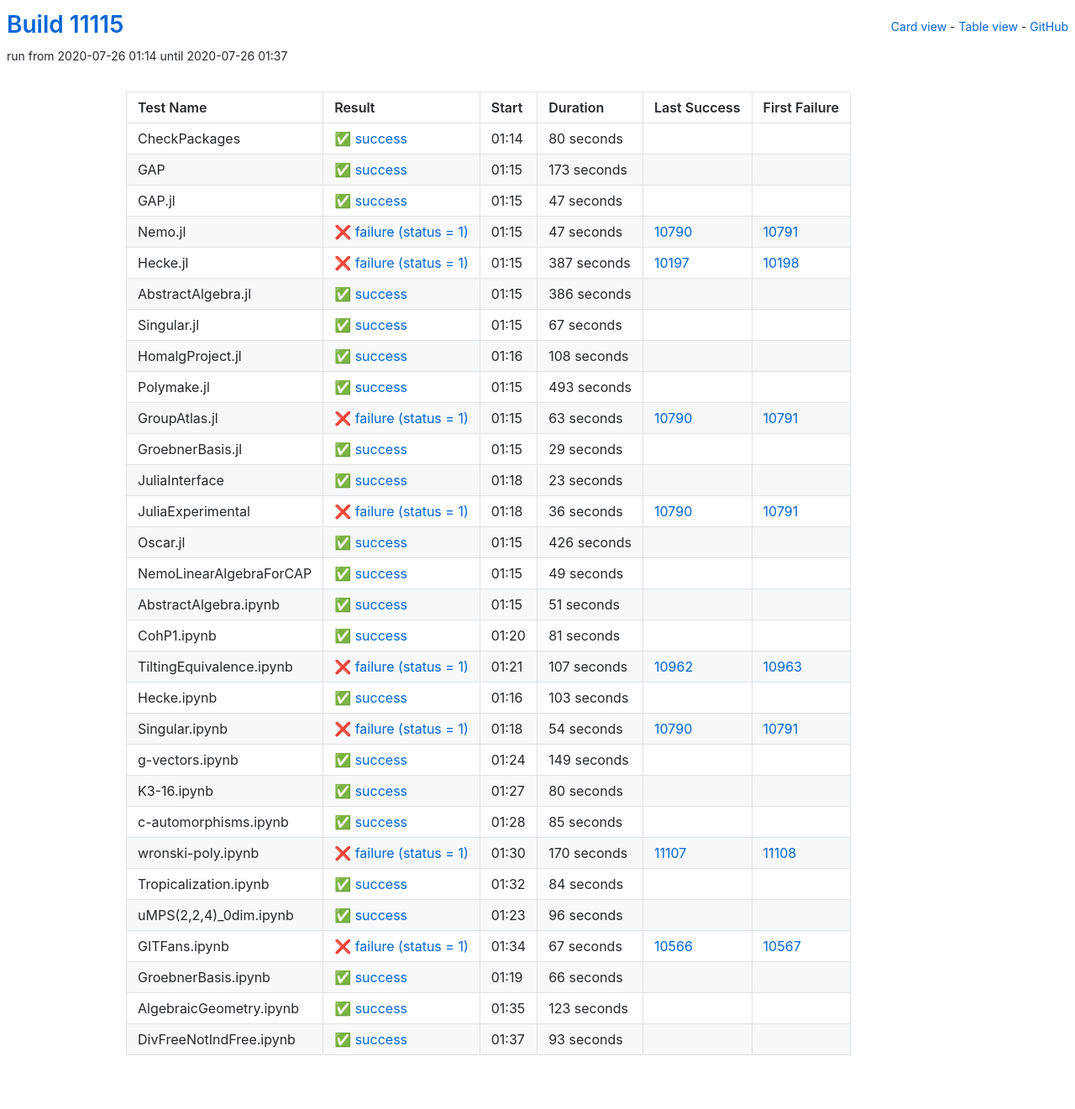
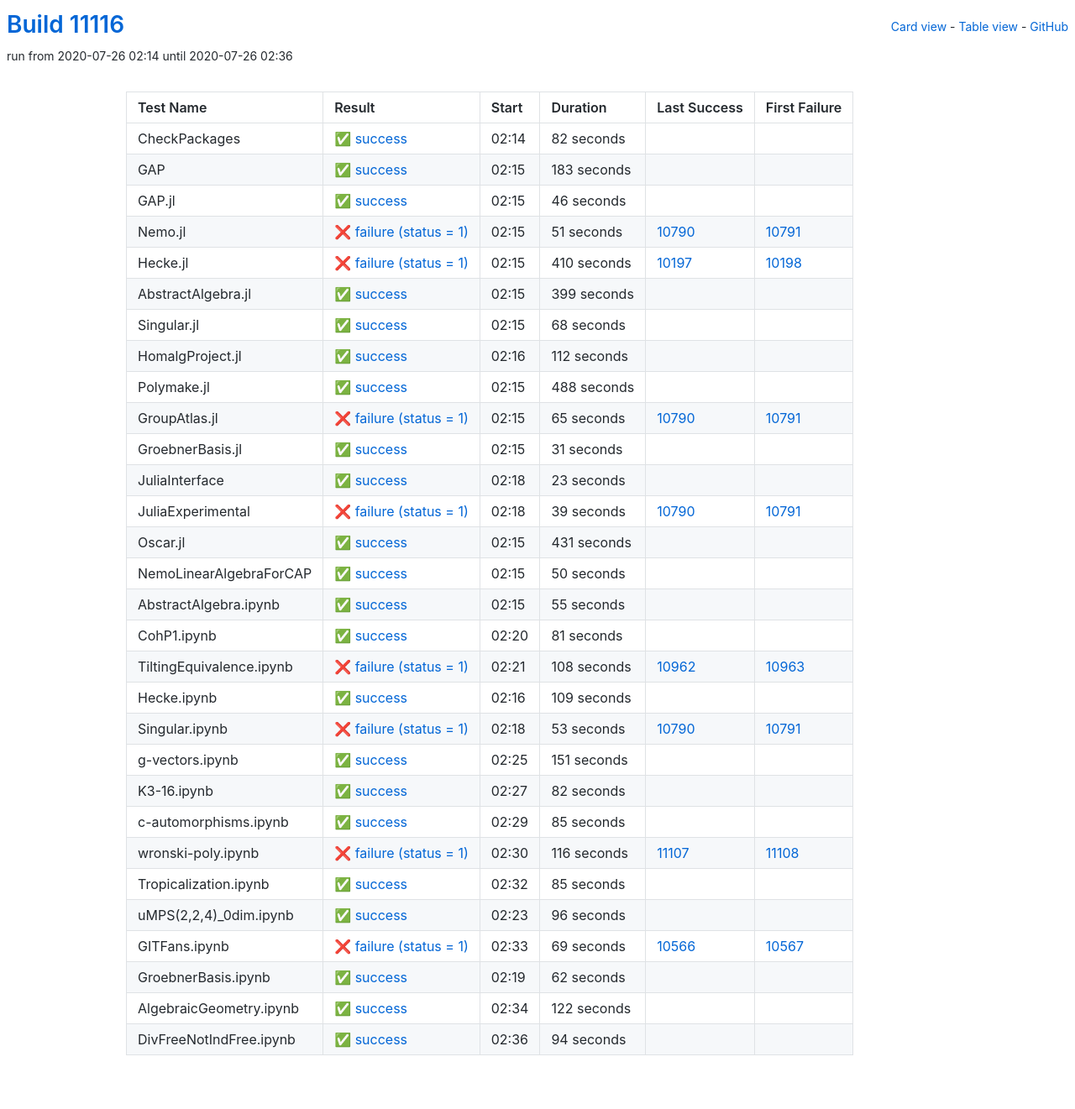
Before and after one commit to oscar-system/oscar-ci-status, a Jekyll site: the page built from table.html, in a window 1280 px wide. Shown: the whole page at 84% size. Built offline with Jekyll 4.4.1, drawn with Linux system fonts in a browser that asks for light colours.

Commit message:
Build #11116

```diff
--- a/_data/ci.yml
+++ b/_data/ci.yml
@@ -1,6 +1,6 @@
 ---
-build: 11115
-build_url: https://oscarci.mathematik.uni-kl.de/job/oscar/11115/
+build: 11116
+build_url: https://oscarci.mathematik.uni-kl.de/job/oscar/11116/
 job: oscar
 organization: oscar-system
 repo: oscar-ci-status
@@ -8,140 +8,140 @@
 tests:
 - name: CheckPackages
   id: checkpackages
-  log: https://oscarci.mathematik.uni-kl.de/job/oscar/11115/artifact/logs/build-11115/CheckPackages.log
-  start: 2020-07-26 01:14
+  log: https://oscarci.mathematik.uni-kl.de/job/oscar/11116/artifact/logs/build-11116/CheckPackages.log
+  start: 2020-07-26 02:14
   success: true
   exitcode: 0
   status: success
-  duration: 80
+  duration: 82
   last_success: false
   last_success_url:
   first_failure: false
   first_failure_url:
 - name: GAP
   id: gap
-  log: https://oscarci.mathematik.uni-kl.de/job/oscar/11115/artifact/logs/build-11115/GAP.log
-  start: 2020-07-26 01:15
+  log: https://oscarci.mathematik.uni-kl.de/job/oscar/11116/artifact/logs/build-11116/GAP.log
+  start: 2020-07-26 02:15
   success: true
   exitcode: 0
   status: success
-  duration: 173
+  duration: 183
   last_success: false
   last_success_url:
   first_failure: false
   first_failure_url:
 - name: GAP.jl
   id: gap-jl
-  log: https://oscarci.mathematik.uni-kl.de/job/oscar/11115/artifact/logs/build-11115/GAP.jl.log
-  start: 2020-07-26 01:15
+  log: https://oscarci.mathematik.uni-kl.de/job/oscar/11116/artifact/logs/build-11116/GAP.jl.log
+  start: 2020-07-26 02:15
   success: true
   exitcode: 0
   status: success
-  duration: 47
+  duration: 46
   last_success: false
   last_success_url:
   first_failure: false
   first_failure_url:
 - name: Nemo.jl
   id: nemo-jl
-  log: https://oscarci.mathematik.uni-kl.de/job/oscar/11115/artifact/logs/build-11115/Nemo.jl.log
-  start: 2020-07-26 01:15
+  log: https://oscarci.mathematik.uni-kl.de/job/oscar/11116/artifact/logs/build-11116/Nemo.jl.log
+  start: 2020-07-26 02:15
   success: false
   exitcode: 1
   status: failure
-  duration: 47
+  duration: 51
   last_success: 10790
   last_success_url: https://oscarci.mathematik.uni-kl.de/job/oscar/10790/
   first_failure: 10791
   first_failure_url: https://oscarci.mathematik.uni-kl.de/job/oscar/10791/
 - name: Hecke.jl
   id: hecke-jl
-  log: https://oscarci.mathematik.uni-kl.de/job/oscar/11115/artifact/logs/build-11115/Hecke.jl.log
-  start: 2020-07-26 01:15
+  log: https://oscarci.mathematik.uni-kl.de/job/oscar/11116/artifact/logs/build-11116/Hecke.jl.log
+  start: 2020-07-26 02:15
   success: false
   exitcode: 1
   status: failure
-  duration: 387
+  duration: 410
   last_success: 10197
   last_success_url: https://oscarci.mathematik.uni-kl.de/job/oscar/10197/
   first_failure: 10198
   first_failure_url: https://oscarci.mathematik.uni-kl.de/job/oscar/10198/
 - name: AbstractAlgebra.jl
   id: abstractalgebra-jl
-  log: https://oscarci.mathematik.uni-kl.de/job/oscar/11115/artifact/logs/build-11115/AbstractAlgebra.jl.log
-  start: 2020-07-26 01:15
+  log: https://oscarci.mathematik.uni-kl.de/job/oscar/11116/artifact/logs/build-11116/AbstractAlgebra.jl.log
+  start: 2020-07-26 02:15
   success: true
   exitcode: 0
   status: success
-  duration: 386
+  duration: 399
   last_success: false
   last_success_url:
   first_failure: false
   first_failure_url:
 - name: Singular.jl
   id: singular-jl
-  log: https://oscarci.mathematik.uni-kl.de/job/oscar/11115/artifact/logs/build-11115/Singular.jl.log
-  start: 2020-07-26 01:15
+  log: https://oscarci.mathematik.uni-kl.de/job/oscar/11116/artifact/logs/build-11116/Singular.jl.log
+  start: 2020-07-26 02:15
   success: true
   exitcode: 0
   status: success
-  duration: 67
+  duration: 68
   last_success: false
   last_success_url:
   first_failure: false
   first_failure_url:
 - name: HomalgProject.jl
   id: homalgproject-jl
-  log: https://oscarci.mathematik.uni-kl.de/job/oscar/11115/artifact/logs/build-11115/HomalgProject.jl.log
-  start: 2020-07-26 01:16
+  log: https://oscarci.mathematik.uni-kl.de/job/oscar/11116/artifact/logs/build-11116/HomalgProject.jl.log
+  start: 2020-07-26 02:16
   success: true
   exitcode: 0
   status: success
-  duration: 108
+  duration: 112
   last_success: false
   last_success_url:
   first_failure: false
   first_failure_url:
 - name: Polymake.jl
   id: polymake-jl
-  log: https://oscarci.mathematik.uni-kl.de/job/oscar/11115/artifact/logs/build-11115/Polymake.jl.log
-  start: 2020-07-26 01:15
+  log: https://oscarci.mathematik.uni-kl.de/job/oscar/11116/artifact/logs/build-11116/Polymake.jl.log
+  start: 2020-07-26 02:15
   success: true
   exitcode: 0
   status: success
-  duration: 493
+  duration: 488
   last_success: false
   last_success_url:
   first_failure: false
   first_failure_url:
 - name: GroupAtlas.jl
   id: groupatlas-jl
-  log: https://oscarci.mathematik.uni-kl.de/job/oscar/11115/artifact/logs/build-11115/GroupAtlas.jl.log
-  start: 2020-07-26 01:15
+  log: https://oscarci.mathematik.uni-kl.de/job/oscar/11116/artifact/logs/build-11116/GroupAtlas.jl.log
+  start: 2020-07-26 02:15
   success: false
   exitcode: 1
   status: failure
-  duration: 63
+  duration: 65
   last_success: 10790
   last_success_url: https://oscarci.mathematik.uni-kl.de/job/oscar/10790/
   first_failure: 10791
   first_failure_url: https://oscarci.mathematik.uni-kl.de/job/oscar/10791/
 - name: GroebnerBasis.jl
   id: groebnerbasis-jl
-  log: https://oscarci.mathematik.uni-kl.de/job/oscar/11115/artifact/logs/build-11115/GroebnerBasis.jl.log
-  start: 2020-07-26 01:15
+  log: https://oscarci.mathematik.uni-kl.de/job/oscar/11116/artifact/logs/build-11116/GroebnerBasis.jl.log
+  start: 2020-07-26 02:15
   success: true
   exitcode: 0
   status: success
-  duration: 29
+  duration: 31
   last_success: false
   last_success_url:
   first_failure: false
   first_failure_url:
 - name: JuliaInterface
   id: juliainterface
-  log: https://oscarci.mathematik.uni-kl.de/job/oscar/11115/artifact/logs/build-11115/JuliaInterface.log
-  start: 2020-07-26 01:18
+  log: https://oscarci.mathematik.uni-kl.de/job/oscar/11116/artifact/logs/build-11116/JuliaInterface.log
+  start: 2020-07-26 02:18
   success: true
   exitcode: 0
   status: success
@@ -152,56 +152,56 @@
   first_failure_url:
 - name: JuliaExperimental
   id: juliaexperimental
-  log: https://oscarci.mathematik.uni-kl.de/job/oscar/11115/artifact/logs/build-11115/JuliaExperimental.log
-  start: 2020-07-26 01:18
+  log: https://oscarci.mathematik.uni-kl.de/job/oscar/11116/artifact/logs/build-11116/JuliaExperimental.log
+  start: 2020-07-26 02:18
   success: false
   exitcode: 1
   status: failure
-  duration: 36
+  duration: 39
   last_success: 10790
   last_success_url: https://oscarci.mathematik.uni-kl.de/job/oscar/10790/
   first_failure: 10791
   first_failure_url: https://oscarci.mathematik.uni-kl.de/job/oscar/10791/
 - name: Oscar.jl
   id: oscar-jl
-  log: https://oscarci.mathematik.uni-kl.de/job/oscar/11115/artifact/logs/build-11115/Oscar.jl.log
-  start: 2020-07-26 01:15
+  log: https://oscarci.mathematik.uni-kl.de/job/oscar/11116/artifact/logs/build-11116/Oscar.jl.log
+  start: 2020-07-26 02:15
   success: true
   exitcode: 0
   status: success
-  duration: 426
+  duration: 431
   last_success: false
   last_success_url:
   first_failure: false
   first_failure_url:
 - name: NemoLinearAlgebraForCAP
   id: nemolinearalgebraforcap
-  log: https://oscarci.mathematik.uni-kl.de/job/oscar/11115/artifact/logs/build-11115/NemoLinearAlgebraForCAP.log
-  start: 2020-07-26 01:15
+  log: https://oscarci.mathematik.uni-kl.de/job/oscar/11116/artifact/logs/build-11116/NemoLinearAlgebraForCAP.log
+  start: 2020-07-26 02:15
   success: true
   exitcode: 0
   status: success
-  duration: 49
+  duration: 50
   last_success: false
   last_success_url:
   first_failure: false
   first_failure_url:
 - name: AbstractAlgebra.ipynb
   id: abstractalgebra-ipynb
-  log: https://oscarci.mathematik.uni-kl.de/job/oscar/11115/artifact/logs/build-11115/AbstractAlgebra.ipynb.log
-  start: 2020-07-26 01:15
+  log: https://oscarci.mathematik.uni-kl.de/job/oscar/11116/artifact/logs/build-11116/AbstractAlgebra.ipynb.log
+  start: 2020-07-26 02:15
   success: true
   exitcode: 0
   status: success
-  duration: 51
+  duration: 55
   last_success: false
   last_success_url:
   first_failure: false
   first_failure_url:
 - name: CohP1.ipynb
   id: cohp1-ipynb
-  log: https://oscarci.mathematik.uni-kl.de/job/oscar/11115/artifact/logs/build-11115/CohP1.ipynb.log
-  start: 2020-07-26 01:20
+  log: https://oscarci.mathematik.uni-kl.de/job/oscar/11116/artifact/logs/build-11116/CohP1.ipynb.log
+  start: 2020-07-26 02:20
   success: true
   exitcode: 0
   status: success
@@ -212,68 +212,68 @@
   first_failure_url:
 - name: TiltingEquivalence.ipynb
   id: tiltingequivalence-ipynb
-  log: https://oscarci.mathematik.uni-kl.de/job/oscar/11115/artifact/logs/build-11115/TiltingEquivalence.ipynb.log
-  start: 2020-07-26 01:21
+  log: https://oscarci.mathematik.uni-kl.de/job/oscar/11116/artifact/logs/build-11116/TiltingEquivalence.ipynb.log
+  start: 2020-07-26 02:21
   success: false
   exitcode: 1
   status: failure
-  duration: 107
+  duration: 108
   last_success: 10962
   last_success_url: https://oscarci.mathematik.uni-kl.de/job/oscar/10962/
   first_failure: 10963
   first_failure_url: https://oscarci.mathematik.uni-kl.de/job/oscar/10963/
 - name: Hecke.ipynb
   id: hecke-ipynb
-  log: https://oscarci.mathematik.uni-kl.de/job/oscar/11115/artifact/logs/build-11115/Hecke.ipynb.log
-  start: 2020-07-26 01:16
+  log: https://oscarci.mathematik.uni-kl.de/job/oscar/11116/artifact/logs/build-11116/Hecke.ipynb.log
+  start: 2020-07-26 02:16
   success: true
   exitcode: 0
   status: success
-  duration: 103
+  duration: 109
   last_success: false
   last_success_url:
   first_failure: false
   first_failure_url:
 - name: Singular.ipynb
   id: singular-ipynb
-  log: https://oscarci.mathematik.uni-kl.de/job/oscar/11115/artifact/logs/build-11115/Singular.ipynb.log
-  start: 2020-07-26 01:18
+  log: https://oscarci.mathematik.uni-kl.de/job/oscar/11116/artifact/logs/build-11116/Singular.ipynb.log
+  start: 2020-07-26 02:18
   success: false
   exitcode: 1
   status: failure
-  duration: 54
+  duration: 53
   last_success: 10790
   last_success_url: https://oscarci.mathematik.uni-kl.de/job/oscar/10790/
   first_failure: 10791
   first_failure_url: https://oscarci.mathematik.uni-kl.de/job/oscar/10791/
 - name: g-vectors.ipynb
   id: g-vectors-ipynb
-  log: https://oscarci.mathematik.uni-kl.de/job/oscar/11115/artifact/logs/build-11115/g-vectors.ipynb.log
-  start: 2020-07-26 01:24
+  log: https://oscarci.mathematik.uni-kl.de/job/oscar/11116/artifact/logs/build-11116/g-vectors.ipynb.log
+  start: 2020-07-26 02:25
   success: true
   exitcode: 0
   status: success
-  duration: 149
+  duration: 151
   last_success: false
   last_success_url:
   first_failure: false
   first_failure_url:
 - name: K3-16.ipynb
   id: k3-16-ipynb
-  log: https://oscarci.mathematik.uni-kl.de/job/oscar/11115/artifact/logs/build-11115/K3-16.ipynb.log
-  start: 2020-07-26 01:27
+  log: https://oscarci.mathematik.uni-kl.de/job/oscar/11116/artifact/logs/build-11116/K3-16.ipynb.log
+  start: 2020-07-26 02:27
   success: true
   exitcode: 0
   status: success
-  duration: 80
+  duration: 82
   last_success: false
   last_success_url:
   first_failure: false
   first_failure_url:
 - name: c-automorphisms.ipynb
   id: c-automorphisms-ipynb
-  log: https://oscarci.mathematik.uni-kl.de/job/oscar/11115/artifact/logs/build-11115/c-automorphisms.ipynb.log
-  start: 2020-07-26 01:28
+  log: https://oscarci.mathematik.uni-kl.de/job/oscar/11116/artifact/logs/build-11116/c-automorphisms.ipynb.log
+  start: 2020-07-26 02:29
   success: true
   exitcode: 0
   status: success
@@ -284,32 +284,32 @@
   first_failure_url:
 - name: wronski-poly.ipynb
   id: wronski-poly-ipynb
-  log: https://oscarci.mathematik.uni-kl.de/job/oscar/11115/artifact/logs/build-11115/wronski-poly.ipynb.log
-  start: 2020-07-26 01:30
+  log: https://oscarci.mathematik.uni-kl.de/job/oscar/11116/artifact/logs/build-11116/wronski-poly.ipynb.log
+  start: 2020-07-26 02:30
   success: false
   exitcode: 1
   status: failure
-  duration: 170
+  duration: 116
   last_success: 11107
   last_success_url: https://oscarci.mathematik.uni-kl.de/job/oscar/11107/
   first_failure: 11108
   first_failure_url: https://oscarci.mathematik.uni-kl.de/job/oscar/11108/
 - name: Tropicalization.ipynb
   id: tropicalization-ipynb
-  log: https://oscarci.mathematik.uni-kl.de/job/oscar/11115/artifact/logs/build-11115/Tropicalization.ipynb.log
-  start: 2020-07-26 01:32
+  log: https://oscarci.mathematik.uni-kl.de/job/oscar/11116/artifact/logs/build-11116/Tropicalization.ipynb.log
+  start: 2020-07-26 02:32
   success: true
   exitcode: 0
   status: success
-  duration: 84
+  duration: 85
   last_success: false
   last_success_url:
   first_failure: false
   first_failure_url:
 - name: uMPS(2,2,4)_0dim.ipynb
   id: umps-2-2-4-0dim-ipynb
-  log: https://oscarci.mathematik.uni-kl.de/job/oscar/11115/artifact/logs/build-11115/uMPS-2-2-4-_0dim.ipynb.log
-  start: 2020-07-26 01:23
+  log: https://oscarci.mathematik.uni-kl.de/job/oscar/11116/artifact/logs/build-11116/uMPS-2-2-4-_0dim.ipynb.log
+  start: 2020-07-26 02:23
   success: true
   exitcode: 0
   status: success
@@ -320,48 +320,48 @@
   first_failure_url:
 - name: GITFans.ipynb
   id: gitfans-ipynb
-  log: https://oscarci.mathematik.uni-kl.de/job/oscar/11115/artifact/logs/build-11115/GITFans.ipynb.log
-  start: 2020-07-26 01:34
+  log: https://oscarci.mathematik.uni-kl.de/job/oscar/11116/artifact/logs/build-11116/GITFans.ipynb.log
+  start: 2020-07-26 02:33
   success: false
   exitcode: 1
   status: failure
-  duration: 67
+  duration: 69
   last_success: 10566
   last_success_url: https://oscarci.mathematik.uni-kl.de/job/oscar/10566/
   first_failure: 10567
   first_failure_url: https://oscarci.mathematik.uni-kl.de/job/oscar/10567/
 - name: GroebnerBasis.ipynb
   id: groebnerbasis-ipynb
-  log: https://oscarci.mathematik.uni-kl.de/job/oscar/11115/artifact/logs/build-11115/GroebnerBasis.ipynb.log
-  start: 2020-07-26 01:19
+  log: https://oscarci.mathematik.uni-kl.de/job/oscar/11116/artifact/logs/build-11116/GroebnerBasis.ipynb.log
+  start: 2020-07-26 02:19
   success: true
   exitcode: 0
   status: success
-  duration: 66
+  duration: 62
   last_success: false
   last_success_url:
   first_failure: false
   first_failure_url:
 - name: AlgebraicGeometry.ipynb
   id: algebraicgeometry-ipynb
-  log: https://oscarci.mathematik.uni-kl.de/job/oscar/11115/artifact/logs/build-11115/AlgebraicGeometry.ipynb.log
-  start: 2020-07-26 01:35
+  log: https://oscarci.mathematik.uni-kl.de/job/oscar/11116/artifact/logs/build-11116/AlgebraicGeometry.ipynb.log
+  start: 2020-07-26 02:34
   success: true
   exitcode: 0
   status: success
-  duration: 123
+  duration: 122
   last_success: false
   last_success_url:
   first_failure: false
   first_failure_url:
 - name: DivFreeNotIndFree.ipynb
   id: divfreenotindfree-ipynb
-  log: https://oscarci.mathematik.uni-kl.de/job/oscar/11115/artifact/logs/build-11115/DivFreeNotIndFree.ipynb.log
-  start: 2020-07-26 01:37
+  log: https://oscarci.mathematik.uni-kl.de/job/oscar/11116/artifact/logs/build-11116/DivFreeNotIndFree.ipynb.log
+  start: 2020-07-26 02:36
   success: true
   exitcode: 0
   status: success
-  duration: 93
+  duration: 94
   last_success: false
   last_success_url:
   first_failure: false
```
Also changed, not shown: README.md.
